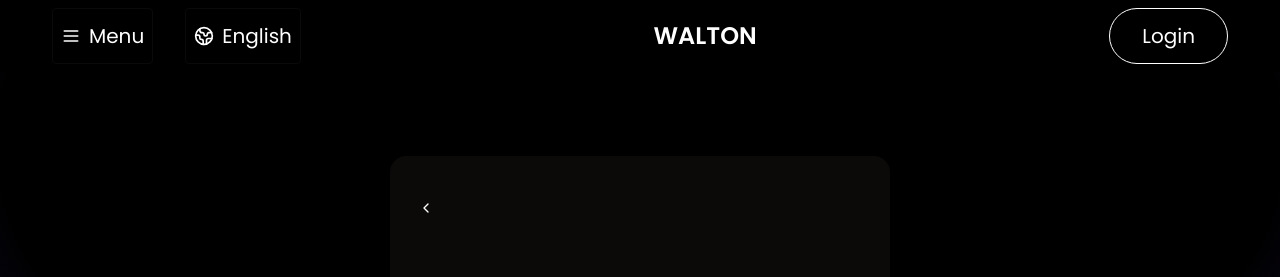
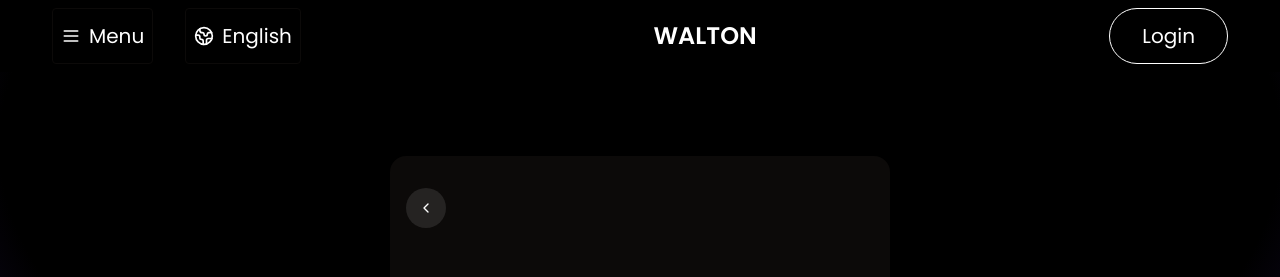
Before and after one commit to glimmrz/ueni_clone, a Next.js app: page /auth/sign-up-email in a window 1280 px wide. Shown: the top 277 px of the page. Built offline with nearby package versions, Linux system fonts and the light colour scheme.

Commit message:
fix: register form back button

```diff
--- a/src/components/forms/register-form.jsx
+++ b/src/components/forms/register-form.jsx
@@ -13,7 +13,7 @@ export function RegisterForm() {
           <Button
             size="icon"
             variant="ghost"
-            className="rounded-full min-w-fit"
+            className="rounded-full min-w-fit bg-background/10"
           >
             <Icon icon="back" />
           </Button>
```
Also changed, not shown: 1 other file (tests, documents, lock files or other folders).
